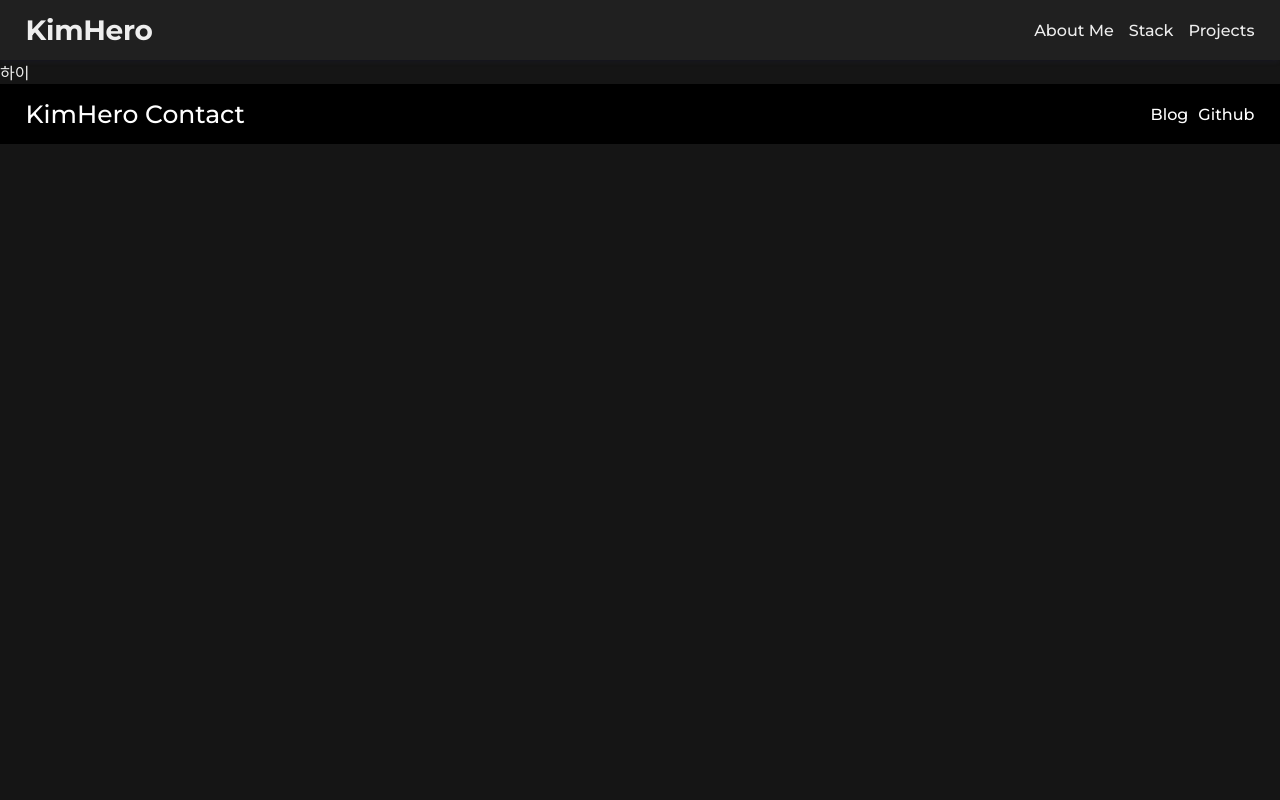
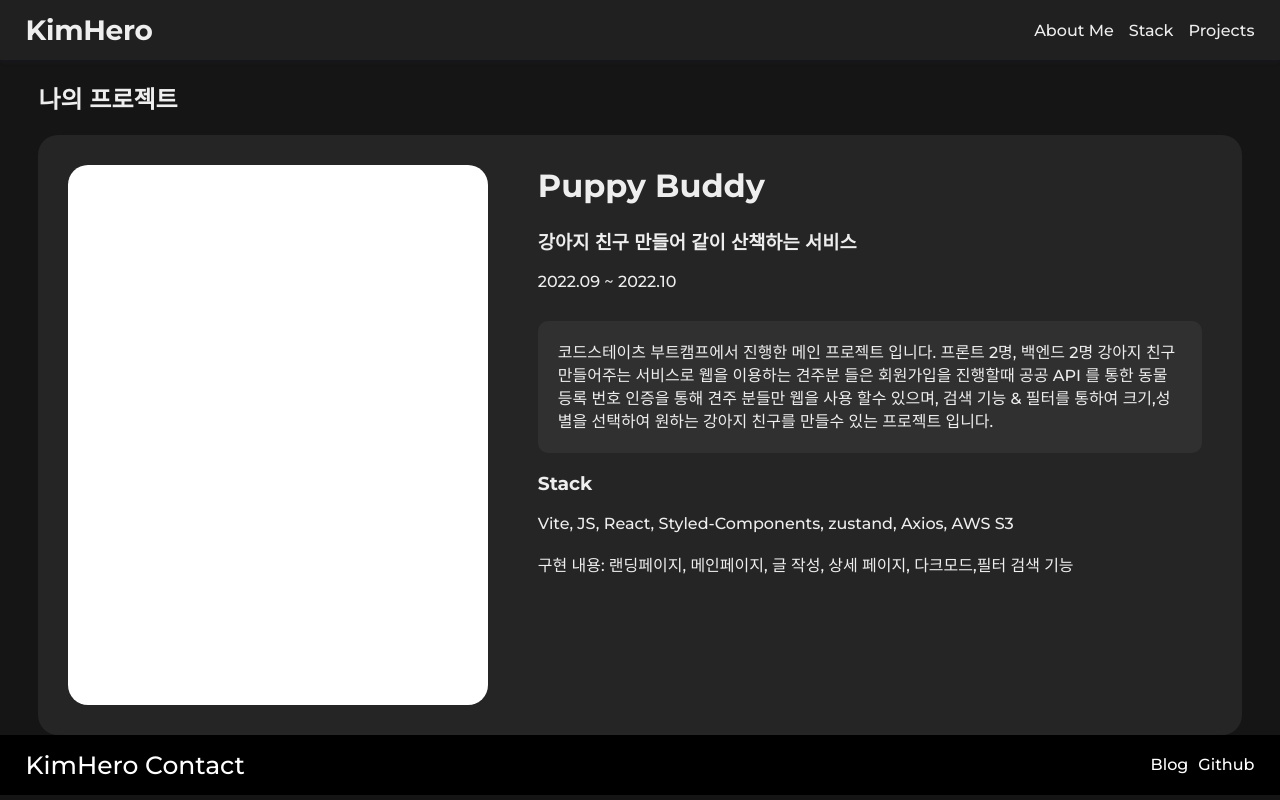
Before and after one commit to houndhollis/Next-Project, a Next.js app: page /projects in a window 1280 px wide. Built offline with nearby package versions, Linux system fonts and the light colour scheme.

Commit message:
feat:메타 데이터 수정

```diff
--- a/components/MetaHead.js
+++ b/components/MetaHead.js
@@ -4,7 +4,9 @@ const MetaHead = () => {
   return (
     <Head>
         <title>프론트엔드 김영웅 포트폴리오</title>
-        <meta name="description" content="Generated by create next app" />
+        <meta name="description" content="프론트엔드 개발자 김영웅 포트폴리오 입니다." />
+        <meta name="keywords" content="프론트앤드, 개발자, 웹퍼블리셔, 웹사이트 만들기"></meta>
+        <meta name="author" content="프론트엔드 포트폴리오 개발자 김영웅" />
         <link rel="icon" href="/favicon.ico" />
     </Head>
   )
--- a/components/projectItem/projectDetail.js
+++ /dev/null
@@ -1,9 +0,0 @@
-import styled from 'styled-components'
-
-const ProjectDetail = () => {
-    return (
-       <>하이</>
-    )
-}
-
-export default ProjectDetail
--- /dev/null
+++ b/components/projectItem/projectItem.js
@@ -0,0 +1,62 @@
+import styled from 'styled-components'
+
+const ProjectItem = () => {
+    return (
+       <ItemContainer>
+          <ImgContainer>
+              <div></div>
+          </ImgContainer>
+          <TextContainer>
+            <h1>Puppy Buddy</h1>
+            <h3>강아지 친구 만들어 같이 산책하는 서비스</h3>
+            <span>2022.09 ~ 2022.10</span>
+            <div>
+                <span>
+                   코드스테이츠 부트캠프에서 진행한 메인 프로젝트 입니다. 프론트 2명, 백엔드 2명 강아지 친구 만들어주는 서비스로
+                   웹을 이용하는 견주분 들은 회원가입을 진행할때 공공 API 를 통한 동물등록 번호 인증을 통해 견주 분들만 웹을
+                   사용 할수 있으며, 검색 기능 & 필터를 통하여 크기,성별을 선택하여 원하는 강아지 친구를 만들수 있는 프로젝트
+                   입니다.
+                </span>
+            </div>
+            <h3>Stack</h3>
+            <span>Vite, JS, React, Styled-Components, zustand, Axios, AWS S3</span>
+            <br/><br/>
+            <span>구현 내용: 랜딩페이지, 메인페이지, 글 작성, 상세 페이지, 다크모드,필터 검색 기능</span>
+          </TextContainer>
+       </ItemContainer>
+    )
+}
+
+export default ProjectItem
+
+const ItemContainer = styled.div`
+  background-color: #252525;
+  height: 600px;
+  border-radius: 20px;
+  display: flex;
+`
+
+const ImgContainer = styled.div`
+  padding: 30px;
+  width: 65%;
+  & div {
+      height: 100%;
+      border-radius: 20px;
+      background-color: #fff;
+  }
+`
+
+const TextContainer = styled.div`
+    width: 100%;
+    padding: 10px 40px 10px 20px;
+
+    & div {
+        background-color: #303030;
+        padding: 20px 20px;
+        margin-top: 30px;
+        border-radius: 10px;
+        & span {
+            line-height: 23px;
+        }
+    }
+`
--- a/pages/projects.js
+++ b/pages/projects.js
@@ -1,12 +1,23 @@
 import Layout from "../components/Layout"
-import ProjectDetail from '../components/projectItem/projectDetail'
+import styled from "styled-components"
+import ProjectItem from "../components/projectItem/projectItem"
 
 const Projects = () => {
   return (
     <Layout>
-        <ProjectDetail/>
+      <ProjectContainer>
+        <h2>나의 프로젝트</h2>
+        <ProjectItem/>
+      </ProjectContainer>
     </Layout>
   )
 }
 
 export default Projects
+
+const ProjectContainer = styled.div`
+  width: 100%;
+  max-width: 1280px;
+  margin: 0 auto;
+  padding: 0 3%;
+`
```
